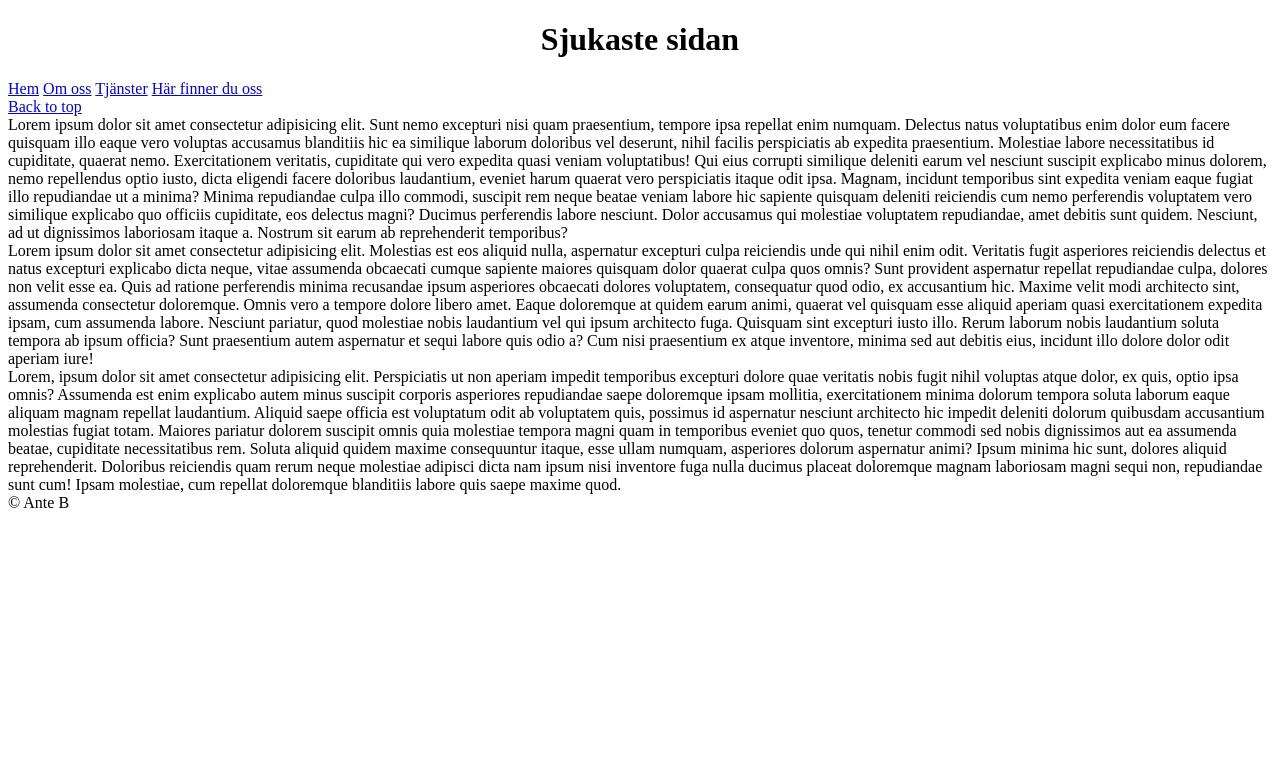
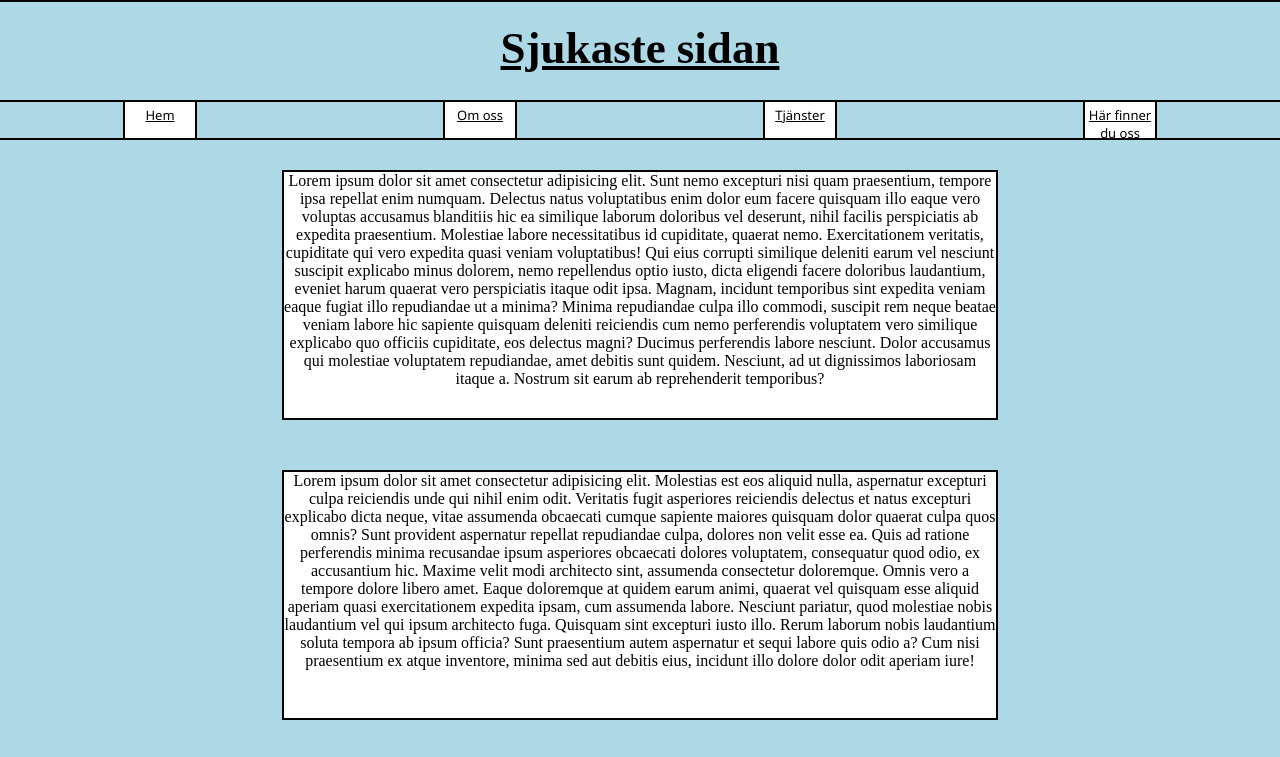
Before and after one commit to AntonPersson04/Slutprojekt, a plain HTML site: page index.html in a window 1280 px wide. Shown: the top 757 px of the page. Drawn offline with Linux system fonts and the light colour scheme.

Commit message:
Update mall.css

```diff
--- a/mall.css
+++ b/mall.css
@@ -1,6 +1,150 @@
-p1{
-    margin-left: 25%;
+*{
+    margin: 0;
+    padding: 0;
+    box-sizing: border-box;
+}
+.container{
+    display: flex;
+    flex-wrap: wrap;
+}
+header{
+    height: 100px;
+    width: 100%;
+    background-color: lightblue;
+    text-align: center;
+    border-top: black 2px solid;
 }
 h1{
+    font-size: 45px;
+    margin-top: 20px;
+    text-decoration: underline;
+}
+nav{
+    border-top: black 2px solid;
+    border-bottom: black 2px solid;
+    height: 40px;
+    width: 40px;
+    background-color: lightblue;
+    text-align: center;
+    order: -1;
+    position:absolute;
+    font-family:'Segoe UI','Open Sans', 'Helvetica Neue', sans-serif;
+    font-size: 13px;
+}
+nav>div{
+    display: flex;
+    flex-direction: column;
+    list-style: none;
+    height: 100%;
+    visibility: hidden;
+}
+nav:hover :nth-child(1){
+    visibility: visible;
+}
+a{
+    border-top: black 1px solid;
+    border-bottom: black 1px solid;
+    border-right: black 2px solid;
+    border-left: black 2px solid;
+    background-color: white;
+    height: 100%;
+    width: 10ch;
+    padding: 0.25rem;
+}
+a:hover{
+    background-color: rgb(134, 195, 252);
+}
+@media screen and (min-width: 400px){
+    .container{
+        display: flex;
+        flex-direction: column;
+    }
+    a{
+        border-top: black 0px solid;
+        border-bottom: black 0px solid;
+    }
+    nav{
+        order: 0;
+        height: 40px;
+        width: 100%;
+        position: relative;
+    }
+    nav>div{
+        flex-direction: row;
+        justify-content: space-around;
+        visibility: visible;
+    }
+    header{
+        border-bottom: black 0px solid;
+    }
+}
+.container{
+    align-content: center;
+}
+.box2{
+    padding-top: 3px;
+    height: 30px;
+    position: -webkit-sticky;
+    position: sticky;
+    margin-left: 87%;
+    background-color:  white;
+    top: 95%;
+    border-radius: 25px;
+    text-align: center;
+    border: black solid 2px;
+}
+.box1{
+    min-height: 1100px;
+    width: 100%;
+    position: relative;
+    background-color: lightblue;
     text-align: center;
 }
+.box2 > a{
+    border: none;
+    padding-top: 0px;
+    text-decoration: none;
+    height: 100%;
+    width: 100%;
+}
+.box3{
+    background-color: white;
+    margin-left: 22%;
+    margin-right: 22%;
+    min-height: 250px;
+    min-width: 250px;
+    border: black solid 2px;
+}
+.box4{
+    margin-top: 50px;
+    background-color: white;
+    margin-left: 22%;
+    margin-right: 22%;
+    min-height: 250px;
+    min-width: 250px;
+    border: black solid 2px;
+}
+.box5{
+    margin-top: 50px;
+    background-color: white;
+    margin-left: 22%;
+    margin-right: 22%;
+    min-height: 250px;
+    min-width: 250px;
+    border: black solid 2px;
+}
+.box2 > a:hover{
+    background-color: white;
+    color: blueviolet;
+}
+footer{
+    background-color: black;
+    height: 75px;
+    color: white;
+}
+a:visited{color:black}
+a:link{color: black}
+a:visited.active{color:rgb(221, 11, 221);}
+.box2:before{
+    content: '\261D';
+}
```
